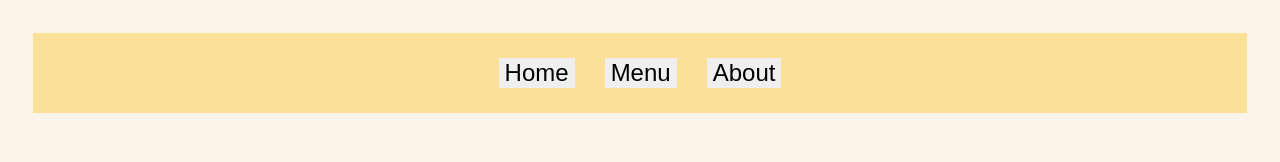
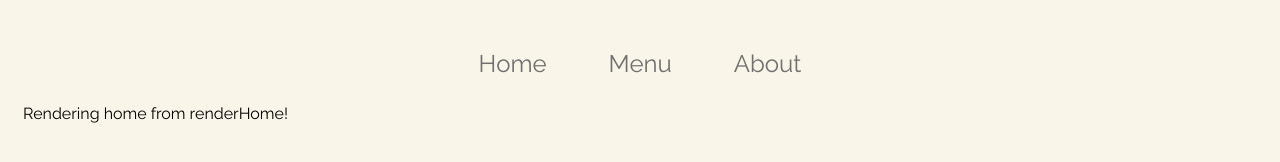
Before and after one commit to Rafaseoanes/Odin_Restaurant-Page, a website built with webpack: page src/index.html in a window 1280 px wide. Built offline with nearby package versions, Linux system fonts and the light colour scheme; a web font is replaced by a local one.

Commit message:
Basic structure create to show home page

```diff
--- a/src/index.html
+++ b/src/index.html
@@ -1,6 +1,12 @@
 <!DOCTYPE html>
 <html lang="en">
   <head>
+    <link rel="preconnect" href="https://fonts.googleapis.com" />
+    <link rel="preconnect" href="https://fonts.gstatic.com" crossorigin />
+    <link
+      href="https://fonts.googleapis.com/css2?family=Bodoni+Moda+SC:ital,opsz,wght@0,6..96,400..900;1,6..96,400..900&family=Raleway:ital,wght@0,100..900;1,100..900&display=swap"
+      rel="stylesheet"
+    />
     <meta charset="UTF-8" />
     <meta name="viewport" content="width=device-width, initial-scale=1.0" />
     <title>Restaurant Page</title>
@@ -12,6 +18,9 @@
         <button class="navBarBtn">Menu</button>
         <button class="navBarBtn">About</button>
       </nav>
+      <div id="content">
+
+      </div>
     </header>
   </body>
 </html>
--- a/src/index.js
+++ b/src/index.js
@@ -1 +1,7 @@
 import "./style.css"
+import "./renderHome"
+import renderHome from "./renderHome"
+
+const documentLoad = document.querySelector("body")
+
+documentLoad.addEventListener("load", renderHome())
--- /dev/null
+++ b/src/renderHome.js
@@ -0,0 +1,9 @@
+const renderHome = function() {
+
+    const content = document.getElementById("content")
+
+    content.innerText = "Rendering home from renderHome!"
+
+};
+
+export default renderHome;
--- a/src/style.css
+++ b/src/style.css
@@ -1,18 +1,25 @@
-body{
+* {
+    font-family: "Raleway", sans-serif;
+    font-optical-sizing: auto;
+}
+body {
   background-color: #f9f5e9;
-    padding: 25px;
+  padding: 15px;
 }
 .hello {
   color: blue;
 }
-.navBar{
+.navBar {
   display: flex;
   justify-content: center;
   padding: 25px 5px;
-    background-color: rgb(252, 224, 152);
+  /* background-color: rgb(252, 224, 152); */
 }
-.navBarBtn{
+.navBarBtn {
   font-size: x-large;
   border: none;
-    margin: 0 15px;
+  margin: 0 25px;
+  background: none;
+  font-weight: 400;
+  color: rgb(112, 112, 112);
 }
```
Also changed, not shown: src/renderAbout.js (added), src/renderMenu.js (added), 1 other file. Lines whose indentation alone changed are shown as unchanged.
